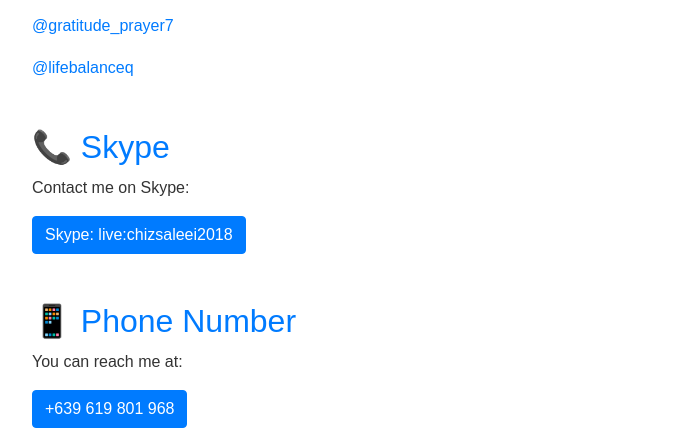
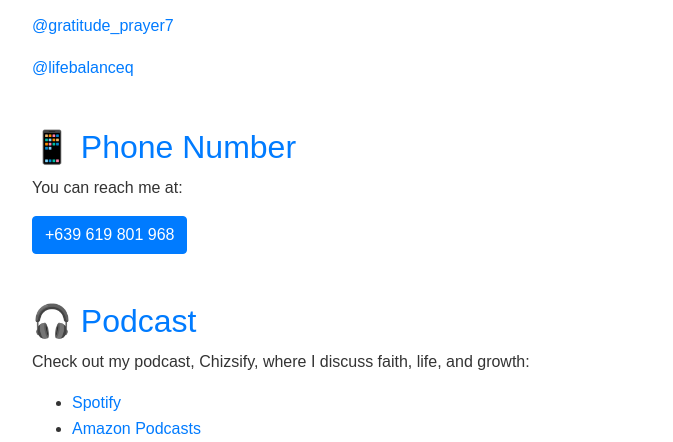
Before and after one commit to chizsaleei/portfolio, a plain HTML site: page contact_page.html in a window 1280 px wide. Shown: the part 708-1150 px from the top of the page, without its empty margins (53-726 px from the left). Drawn offline with nearby package versions, Linux system fonts and the light colour scheme.

Commit message:
Update contact_page.html

```diff
--- a/contact_page.html
+++ b/contact_page.html
@@ -44,13 +44,6 @@
             <p><a href="https://www.instagram.com/lifebalanceq/" target="_blank">@lifebalanceq</a></p>
         </section>
 
-        <!-- Skype Section -->
-        <section class="mb-5">
-            <h2 class="text-primary">📞 Skype</h2>
-            <p>Contact me on Skype:</p>
-            <p><a href="skype:live:chizsaleei2018?call" class="btn btn-primary">Skype: live:chizsaleei2018</a></p>
-        </section>
-
         <!-- Phone Number Section -->
         <section class="mb-5">
             <h2 class="text-primary">📱 Phone Number</h2>
```
